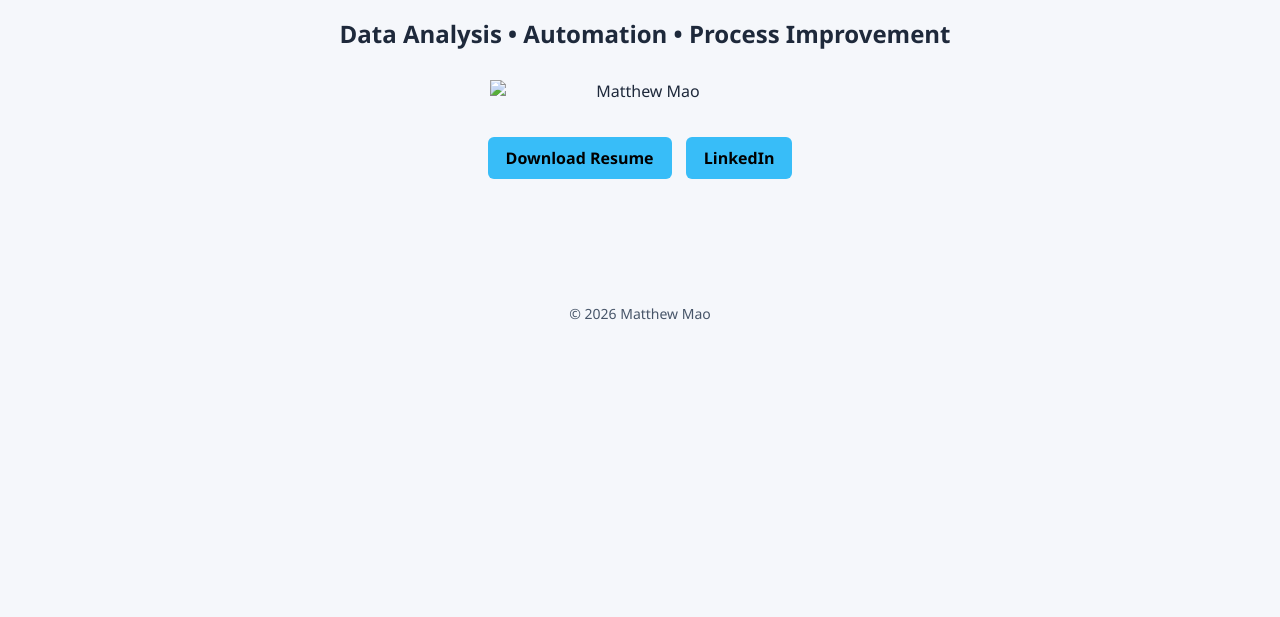
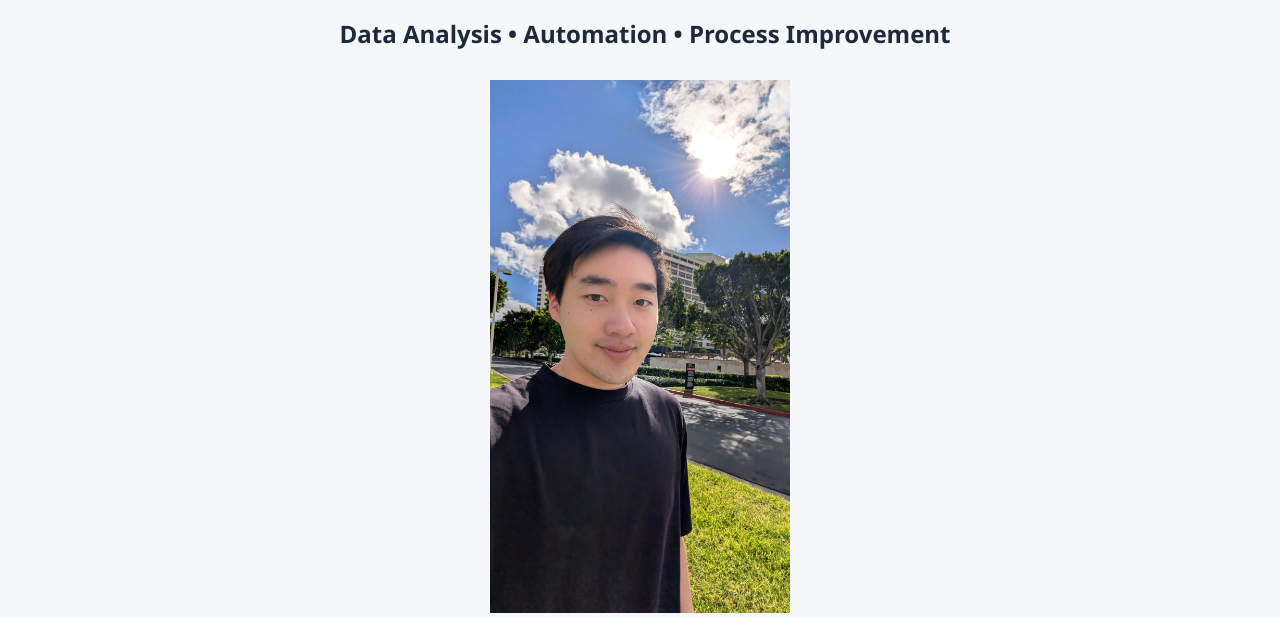
Before and after one commit to maoymatthew/maoymatthew.github.io, a plain HTML site: page index.html in a window 1280 px wide. Shown: the part 183-800 px from the top of the page. Drawn offline with Linux system fonts and the light colour scheme.

Commit message:
Update index.html

```diff
--- a/index.html
+++ b/index.html
@@ -27,7 +27,7 @@
     <h2>Biospecimen Associate III</h2>
     <h2>Data Analysis • Automation • Process Improvement</h2>
 
-    <img src="images/selfie2.jpeg" alt="Matthew Mao" class="index-pic">
+    <img src="images/selfie2.jpg" alt="Matthew Mao" class="index-pic">
 
     <a class="btn" href="resume.pdf" download>Download Resume</a>
     <a class="btn" href="https://www.linkedin.com/in/matthewymao" target="_blank">LinkedIn</a>
```
